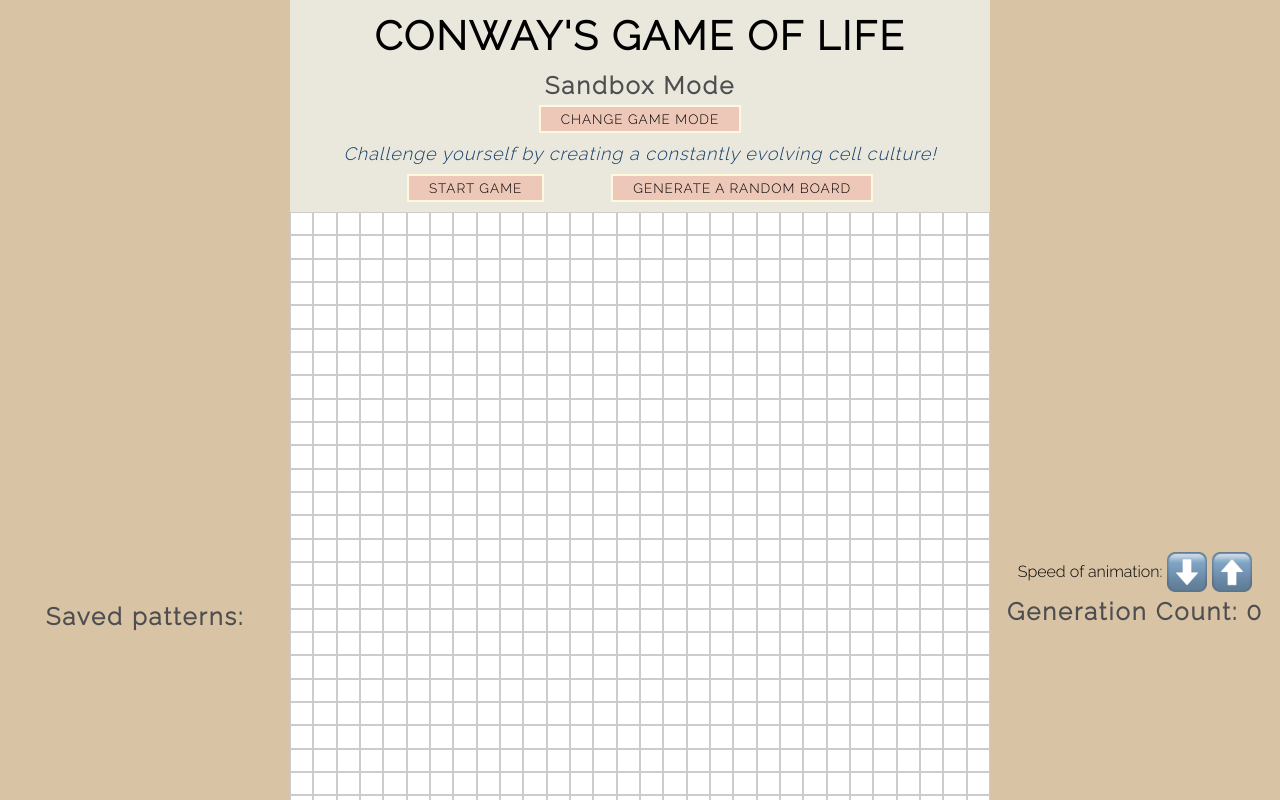
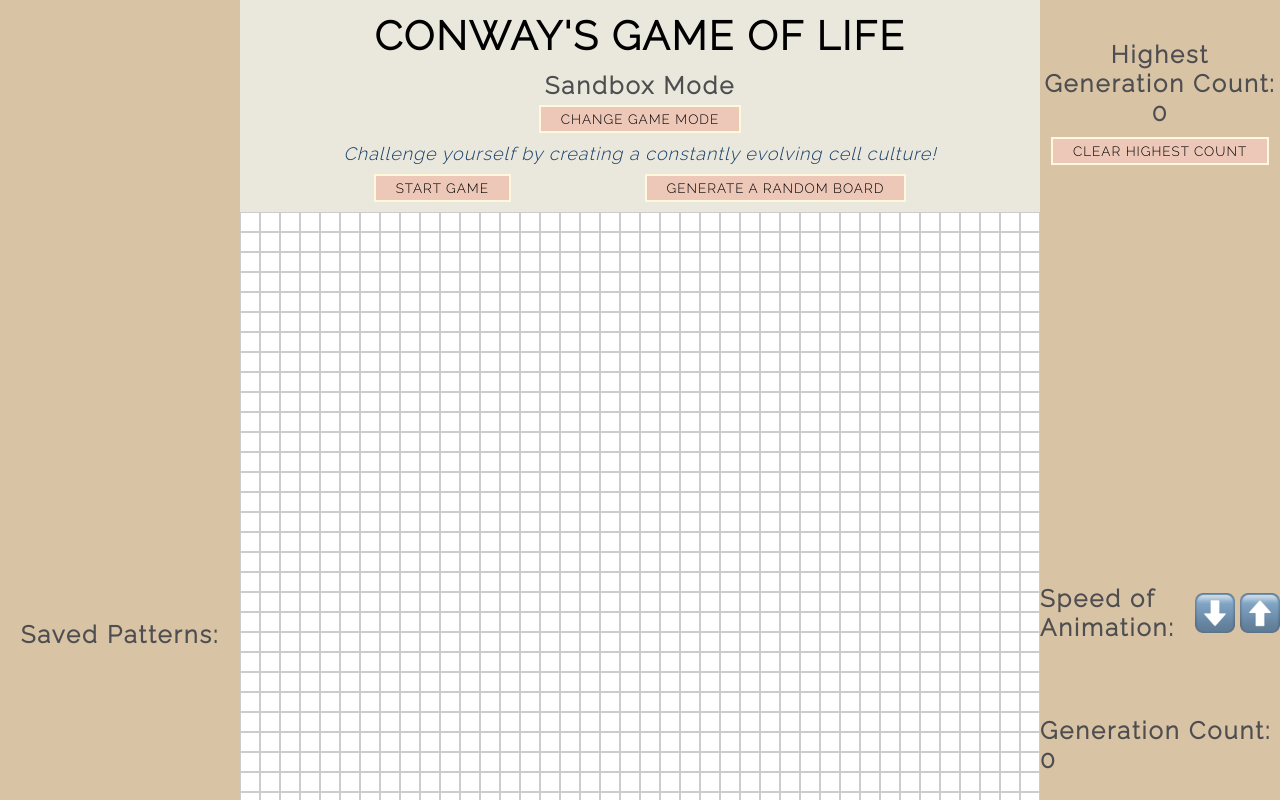
Before and after one commit to wickker/project1-game, a plain HTML site: page index.html in a window 1280 px wide. Both pictures are taken after a click on the button "CHANGE GAME MODE". Shown: the top 800 px of the page. Drawn offline with Linux system fonts and the light colour scheme.

Commit message:
further tweaked css

```diff
--- a/index.html
+++ b/index.html
@@ -43,12 +43,13 @@
             <button>STOP GAME</button>
           </div>
           <div id="clear-button" class="sandbox">
-            <button>CLEAR GAME BOARD</button>
+            <button>STOP GAME AND CLEAR BOARD</button>
+          </div>
+          <div id="save-button" class="sandbox">
+            <button>SAVE PATTERN</button>
           </div>
         </div>
-        <div id="save-button" class="sandbox">
-          <button>SAVE PATTERN</button>
-        </div>
+
         <div id="intro">
           <h3>Rules</h3>
           <ul>
@@ -65,7 +66,7 @@
         <h2 class="puz">Target Form:</h2>
         <div id="target-form-board" class="puz"></div>
         <div id="speed" class="sandbox">
-          <p class="sandbox">Speed of animation:</p>
+          <p class="sandbox">Speed of Animation:</p>
           <img id="dcr" class="sandbox" src="down.png">
           <img id= "inc" class="sandbox" src="up.png">
         </div>
--- a/script.js
+++ b/script.js
@@ -4,7 +4,7 @@ let boardSizeDimension = 600;
 let targetFormDimension = 300;
 let gamePlayArr = [];
 let targetFormArr = [];
-let boardSize = 30;
+let boardSize = 40;
 let currentBoardSize;
 let gameProgressState = false;
 const ALIVE = "alive";
@@ -73,11 +73,12 @@ function changeMode(event) {
     targetFormDimension = 0;
     targetFormDiv.style.height = targetFormDimension + "px";
     targetFormDiv.style.width = targetFormDimension + "px";
-    boardSizeDimension = 700;
+    boardSizeDimension = 800;
     gameBoardDiv.style.height = boardSizeDimension + "px";
     gameBoardDiv.style.width = boardSizeDimension + "px";
     document.getElementById("center").style.width = boardSizeDimension + "px";
     qnsTextSelector.innerHTML = sandBoxPrompt;
+    endButtonSelector.textContent = "PAUSE GAME";
     clearBoardForSandBox();
     createAndDisplayAllSavedElements();
     if (highScore !== 0) {
@@ -307,10 +308,23 @@ function endGameSandBox() {
   gameProgressState = false;
 }
 
+function clearBoardForSandBox() {
+  // if (gameProgressState === true) {
+  //   gameProgressState = false;
+  // }
+  endGameSandBox();
+  gameBoardDiv.innerHTML = "";
+  gamePlayArr = [];
+  winMsgSelector.innerHTML = "";
+  generationCount = 0;
+  displayGenCount();
+  initGameBoardSandBox(boardSize);
+}
+
 function displayHighScoreAndClearButton() {
   document.querySelector("#highscore").innerHTML = "";
   let newH2 = document.createElement("h2");
-  newH2.textContent = "Highest generation count: " + highScore;
+  newH2.textContent = "Highest Generation Count: " + highScore;
   document.querySelector("#highscore").appendChild(newH2);
   let newBut = document.createElement("button");
   newBut.textContent = "CLEAR HIGHEST COUNT";
@@ -337,17 +351,7 @@ function clearBoardForPuz() {
   initQuestionButton();
 }
 
-function clearBoardForSandBox() {
-  if (gameProgressState === true) {
-    gameProgressState = false;
-  }
-  gameBoardDiv.innerHTML = "";
-  gamePlayArr = [];
-  winMsgSelector.innerHTML = "";
-  generationCount = 0;
-  displayGenCount();
-  initGameBoardSandBox(boardSize);
-}
+
 
 function checkWin() {
   for (let x = 0; x < currentBoardSize; x++) {
@@ -445,7 +449,7 @@ function saveGameForPlayer() {
   let dataArr = [];
   dataArr.push(gamePlayArr);
   let newDate = new Date();
-  gameName = prompt("Please name your file", newDate.getDate() + "-" + newDate.getMinutes());
+  gameName = prompt("Please input file name", newDate.getDate() + "-" + newDate.getMinutes());
   gameName = savedGame2DArr.length + ". " + gameName;
   dataArr.push(gameName);
   savedGame2DArr.push(dataArr);
@@ -454,7 +458,7 @@ function saveGameForPlayer() {
 }
 
 function createAndDisplayAllSavedElements() {
-  document.querySelector("#saved-games-header").textContent = "Saved patterns:";
+  document.querySelector("#saved-games-header").textContent = "Saved Patterns:";
   savedGamesDiv.innerHTML = "";
   if (savedGame2DArr.length > 0) {
     for (let i = 0; i < savedGame2DArr.length; i++) {
@@ -482,6 +486,7 @@ function loadSavedGame(event) {
 
 function clearAllSavedGames() {
   window.localStorage.removeItem("savedGames");
+  savedGame2DArr = [];
   savedGamesDiv.innerHTML = "";
 }
 
--- a/style.css
+++ b/style.css
@@ -23,7 +23,7 @@ body {
 
 #highscore {
   position: relative;
-  bottom: 395px;
+  bottom: 355px;
 }
 
 .col {
@@ -80,8 +80,20 @@ h2 {
   /* text-decoration: underline; */
 }
 
-#left > button {
+#left > button, #saved-games > p {
   font-size: 18px;
+}
+
+/* #save-button {
+margin-top: 10px;
+} */
+
+#saved-games > button {
+  margin-top: 10px;
+}
+
+#highscore > h2 {
+  margin-bottom: 10px;
 }
 
 button {
@@ -97,6 +109,7 @@ button {
 .inline-button {
   display: flex;
   justify-content: space-evenly;
+  width: 100%;
 }
 
 h3 {
@@ -135,7 +148,18 @@ div {
   flex-direction: row;
   justify-content: center;
   align-items: center;
-  width: 250px;
+  width: 100%
+}
+
+#speed > p {
+  font-size: 24px;
+  font-weight: bold;
+  letter-spacing: 2px;
+  color: #4e4e50;
+}
+
+#gen-count {
+  margin-top: 50px;
 }
 
 #saved-games,
```
